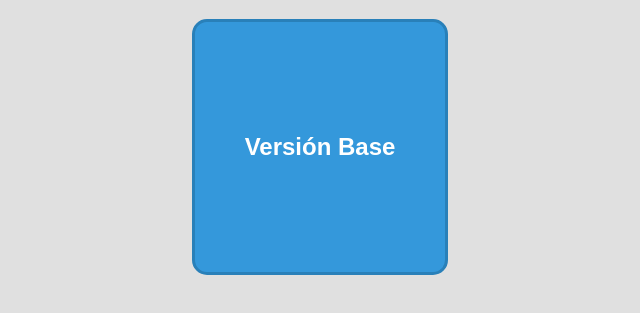
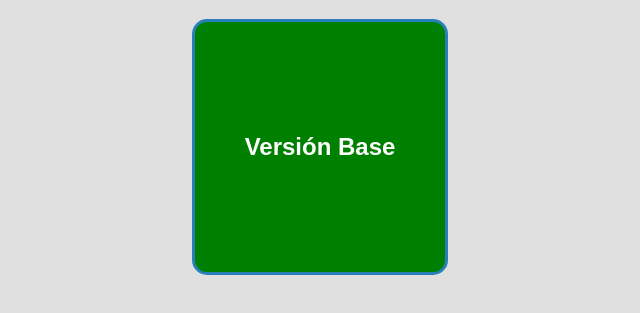
Before and after one commit to BrighamGallardoLartoz/desarrollo_colaborativo, a plain HTML site: page index.html in a window 1280 px wide. Shown: the part 119-432 px from the top of the page, without its empty margins (320-960 px from the left). Drawn offline with Linux system fonts and the light colour scheme.

Commit message:
se cambio el color

```diff
--- a/style.css
+++ b/style.css
@@ -8,7 +8,7 @@ body {
 
 /* Diseño del cuadrito */
 .cuadrito {
-    background-color: #3498db; /* Azul */
+    background-color: green;
     color: white;
     width: 250px;
     height: 250px;
```
